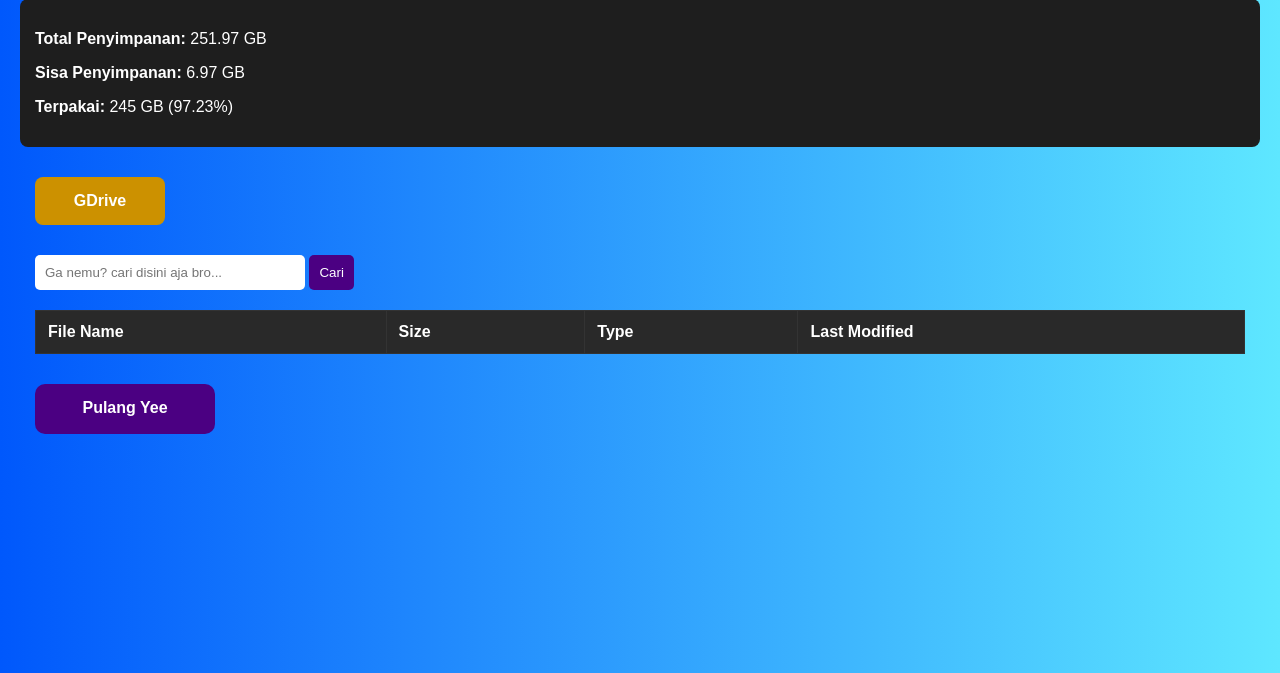
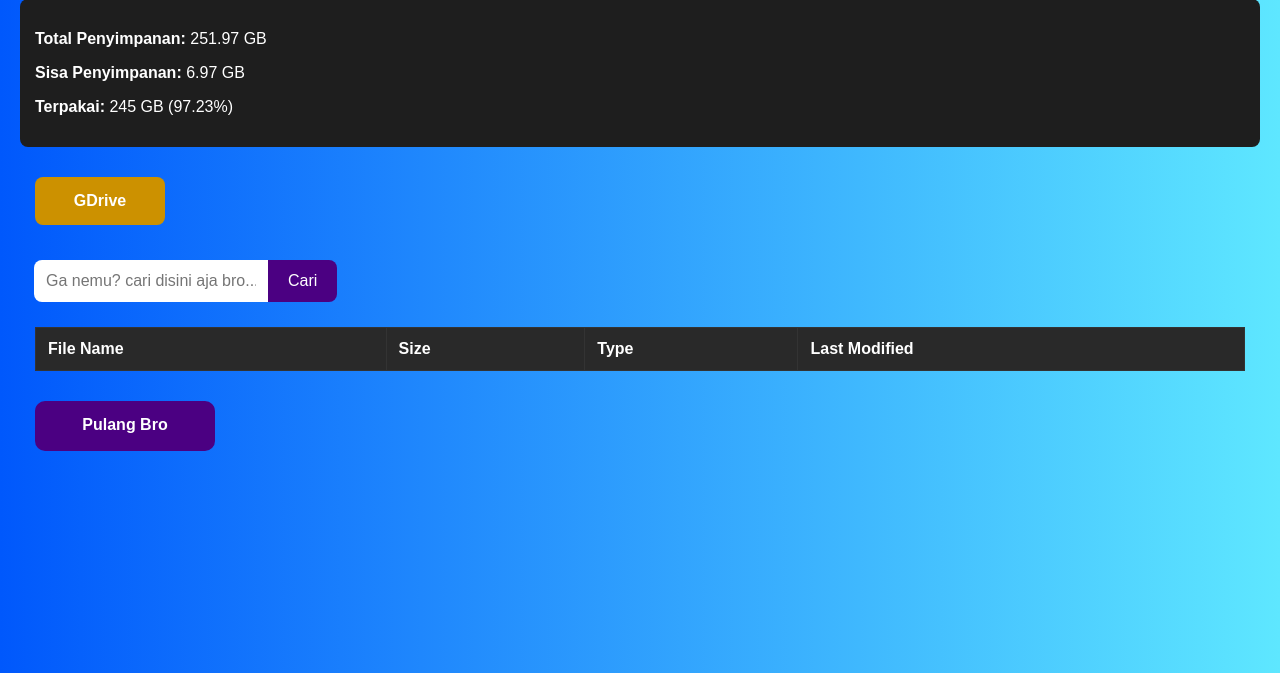
Before and after one commit to analuamsagab/docker-nginx-mount-vol, a PHP site: page / in a window 1280 px wide. Shown: the part 102-775 px from the top of the page. Run offline with PHP 8.4, Linux system fonts and the light colour scheme; lists and menus that the app fills with data are empty.

Commit message:
UPDATE INDEX.PHP FILE V2

```diff
--- a/file/index.php
+++ b/file/index.php
@@ -67,6 +67,34 @@
             text-align: center;
             margin-right: 15px;
             align-items: left;
+        }
+        .search-form {
+            display: flex;
+            justify-content: left;
+            margin-top: 10px;
+	    margin-left: 7px;
+        }
+
+        .search-form input[type="text"] {
+            padding: 12px;
+            border-radius: 8px 0 0 8px;
+            border: none;
+            width: 210px;
+            font-size: 16px;
+        }
+
+        .search-form button {
+            padding: 12px 20px;
+            border: none;
+            border-radius: 0 8px 8px 0;
+            background-color: #4B0082;
+            color: white;
+            font-size: 16px;
+            cursor: pointer;
+        }
+
+        .search-form button:hover {
+            background-color: #6a0dad;
         }
 
         .go-back { background-color: #4B0082; }
@@ -177,13 +205,15 @@
 
 
 
-        </div>
+    </div>
 
+    <div class="search-form">
+        <form method="get" class="search-form">
+        <input type="text" name="search" placeholder="Ga nemu? cari disini aja bro...">
+        <button type="submit">Cari</button>
+    </form>
+    </div>
     <div class="table-container">
-    <form method="get" style="margin-bottom: 20px;">
-        <input type="text" name="search" placeholder="Ga nemu? cari disini aja bro..." style="padding: 10px; border-radius: 5px; border: none; width: 250px;">
-        <button type="submit" style="padding: 10px; border: none; border-radius: 5px; background-color: #4B0082; color: white;">Cari</button>
-        </form>
         <table>
             <tr>
                 <th>File Name</th>
@@ -228,7 +258,7 @@
     </div>
 
     <div class="landing-container">
-        <a class="back" href="https://bagastekaje.my.id"><strong>Pulang Yee</strong></a>
+        <a class="back" href="https://bagastekaje.my.id"><strong>Pulang Bro</strong></a>
     </div>
 </body>
 </html>
```
